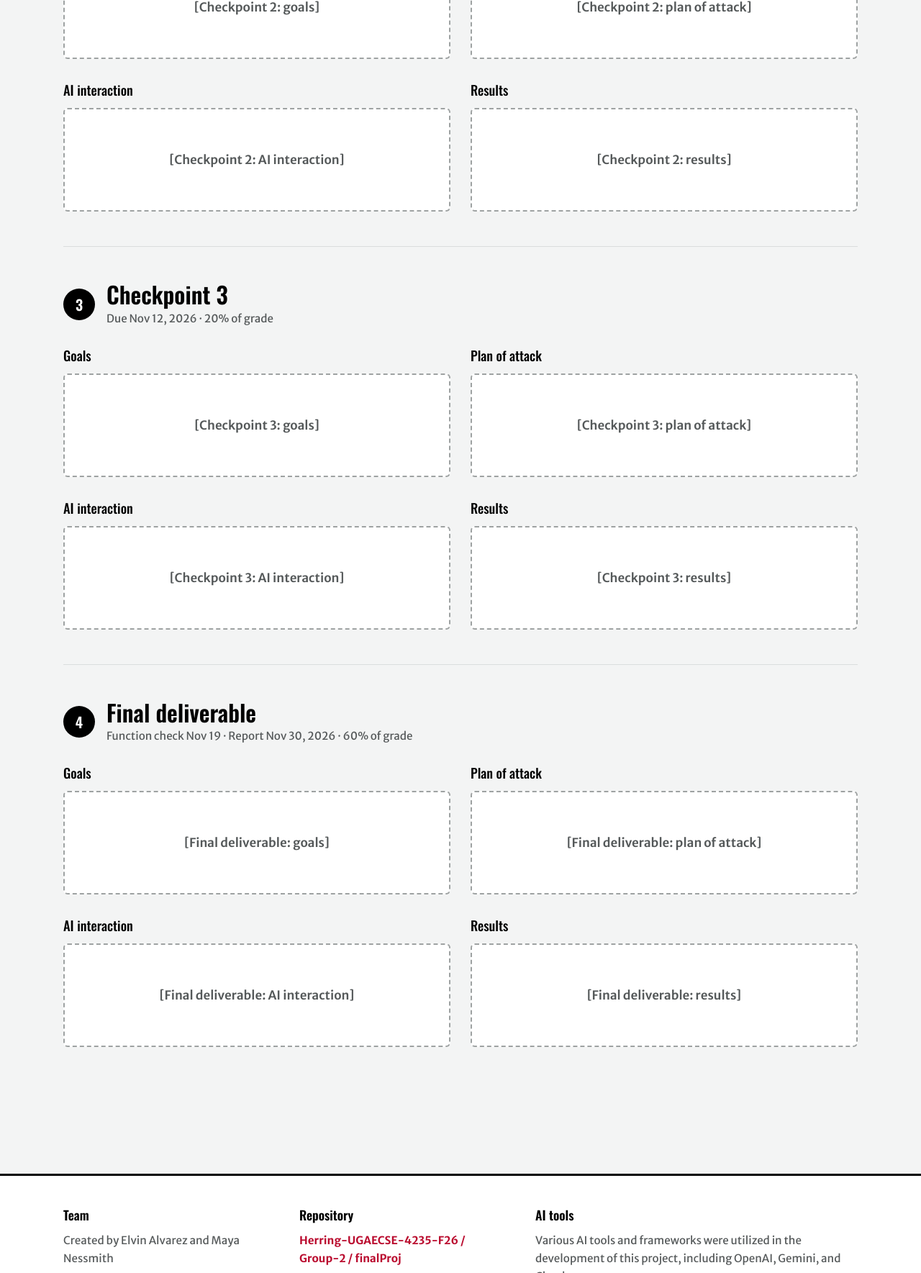
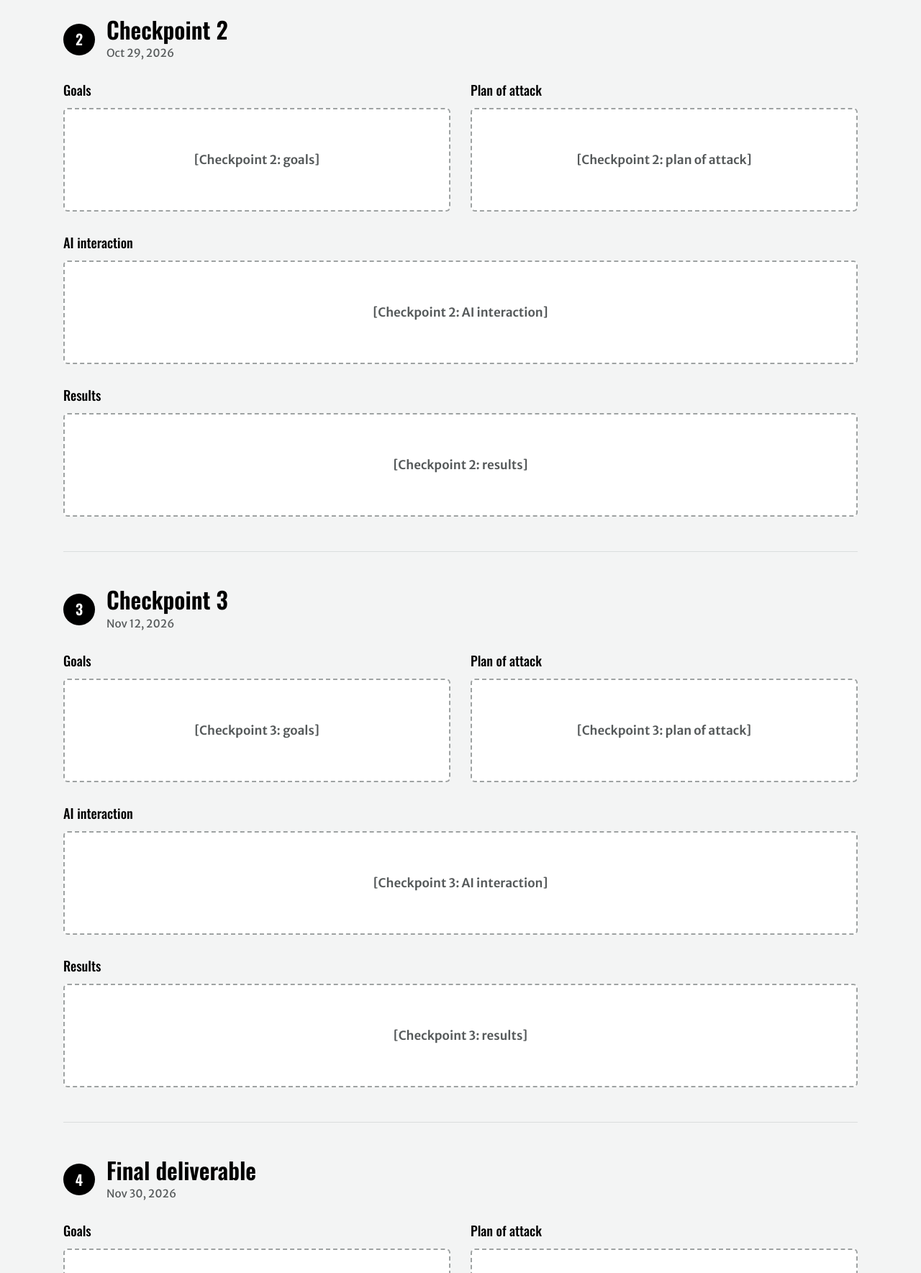
Before and after one commit to Herring-UGAECSE-4235-F26/Group-2, a plain HTML site: page docs/index.html in a window 1280 px wide. Shown: the part 4468-6237 px from the top of the page at 72% size. Drawn offline with nearby package versions, Linux system fonts and the light colour scheme.

Commit message:
factoring out checkpoints section of page

```diff
--- a/docs/index.html
+++ b/docs/index.html
@@ -131,7 +131,7 @@
         <span class="cp-num" aria-hidden="true">1</span>
         <div>
           <h3>Checkpoint 1</h3>
-          <p class="cp-meta">Due Oct 20, 2026 · 5% of grade</p>
+          <p class="cp-meta">Oct 20, 2026</p>
         </div>
       </header>
       <div class="cp-grid">
@@ -143,11 +143,11 @@
           <h4>Plan of attack</h4>
           <p class="ph ph-text cp-ph">[Checkpoint 1: plan of attack]</p>
         </section>
-        <section class="cp-block">
+        <section class="cp-block cp-wide">
           <h4>AI interaction</h4>
           <p class="ph ph-text cp-ph">[Checkpoint 1: AI interaction]</p>
         </section>
-        <section class="cp-block">
+        <section class="cp-block cp-wide">
           <h4>Results</h4>
           <p class="ph ph-text cp-ph">[Checkpoint 1: results]</p>
         </section>
@@ -160,7 +160,7 @@
         <span class="cp-num" aria-hidden="true">2</span>
         <div>
           <h3>Checkpoint 2</h3>
-          <p class="cp-meta">Due Oct 29, 2026 · 15% of grade</p>
+          <p class="cp-meta">Oct 29, 2026</p>
         </div>
       </header>
       <div class="cp-grid">
@@ -172,11 +172,11 @@
           <h4>Plan of attack</h4>
           <p class="ph ph-text cp-ph">[Checkpoint 2: plan of attack]</p>
         </section>
-        <section class="cp-block">
+        <section class="cp-block cp-wide">
           <h4>AI interaction</h4>
           <p class="ph ph-text cp-ph">[Checkpoint 2: AI interaction]</p>
         </section>
-        <section class="cp-block">
+        <section class="cp-block cp-wide">
           <h4>Results</h4>
           <p class="ph ph-text cp-ph">[Checkpoint 2: results]</p>
         </section>
@@ -189,7 +189,7 @@
         <span class="cp-num" aria-hidden="true">3</span>
         <div>
           <h3>Checkpoint 3</h3>
-          <p class="cp-meta">Due Nov 12, 2026 · 20% of grade</p>
+          <p class="cp-meta">Nov 12, 2026</p>
         </div>
       </header>
       <div class="cp-grid">
@@ -201,11 +201,11 @@
           <h4>Plan of attack</h4>
           <p class="ph ph-text cp-ph">[Checkpoint 3: plan of attack]</p>
         </section>
-        <section class="cp-block">
+        <section class="cp-block cp-wide">
           <h4>AI interaction</h4>
           <p class="ph ph-text cp-ph">[Checkpoint 3: AI interaction]</p>
         </section>
-        <section class="cp-block">
+        <section class="cp-block cp-wide">
           <h4>Results</h4>
           <p class="ph ph-text cp-ph">[Checkpoint 3: results]</p>
         </section>
@@ -218,7 +218,7 @@
         <span class="cp-num" aria-hidden="true">4</span>
         <div>
           <h3>Final deliverable</h3>
-          <p class="cp-meta">Function check Nov 19 · Report Nov 30, 2026 · 60% of grade</p>
+          <p class="cp-meta">Nov 30, 2026</p>
         </div>
       </header>
       <div class="cp-grid">
@@ -230,11 +230,11 @@
           <h4>Plan of attack</h4>
           <p class="ph ph-text cp-ph">[Final deliverable: plan of attack]</p>
         </section>
-        <section class="cp-block">
+        <section class="cp-block cp-wide">
           <h4>AI interaction</h4>
           <p class="ph ph-text cp-ph">[Final deliverable: AI interaction]</p>
         </section>
-        <section class="cp-block">
+        <section class="cp-block cp-wide">
           <h4>Results</h4>
           <p class="ph ph-text cp-ph">[Final deliverable: results]</p>
         </section>
--- a/docs/styles.css
+++ b/docs/styles.css
@@ -228,6 +228,7 @@ main {
   gap: clamp(1rem, 3vw, 1.75rem);
 }
 .cp-block { display: flex; flex-direction: column; }
+.cp-block.cp-wide { grid-column: 1 / -1; }
 .cp-block h4 {
   margin: 0 0 .6rem;
   font-family: var(--display); font-weight: 500; font-size: 1.15rem;
```
